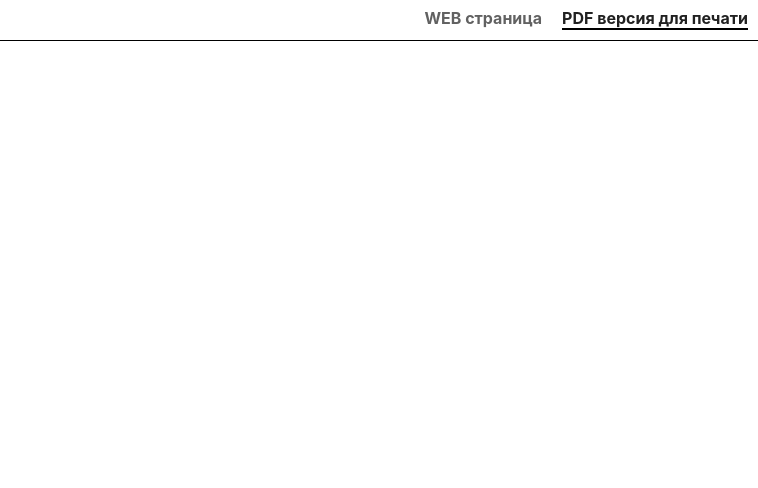
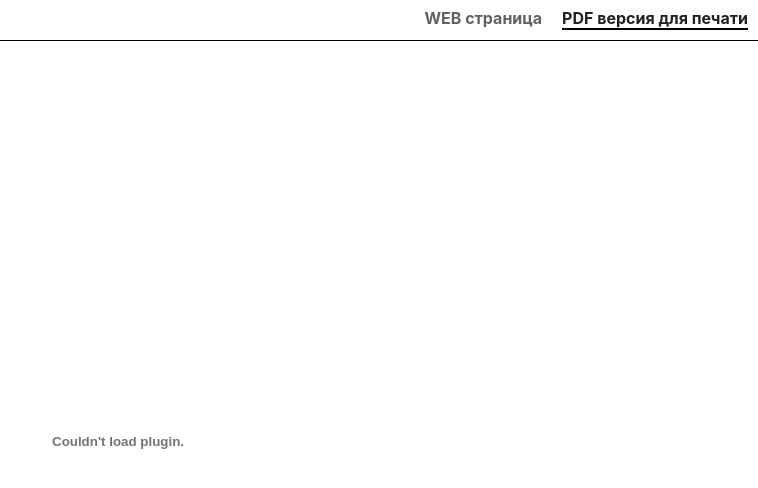
Before and after one commit to kraken1970/resume2020, a React (Create React App) app: page /pdf in a window 1280 px wide. Shown: the top 488 px of the page, without its empty margins (522-1280 px from the left). Built offline with nearby package versions, Linux system fonts and the light colour scheme.

Commit message:
++ type in embed

```diff
--- a/src/pages/PdfPage/PdfPage.jsx
+++ b/src/pages/PdfPage/PdfPage.jsx
@@ -3,7 +3,7 @@ import Pdf from "assets/Resume.pdf";
 import s from "./PdfPage.module.scss";
 
 const PdfPage = () => {
-  return <embed src={Pdf} className={s.pdf} />;
+  return <embed src={Pdf} className={s.pdf} type="application/pdf" />;
 };
 
 export default PdfPage;
```
